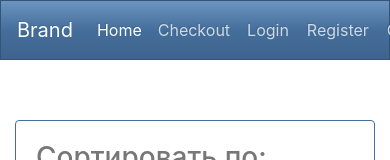
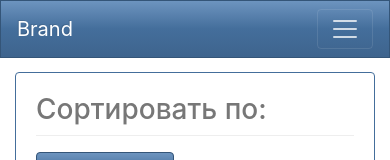
Before and after one commit to AlexandrKhmil/app-shop-comp, a React (Create React App) app in the folder client/: page / in a window 390 px wide. Shown: the top 160 px of the page. Built offline with nearby package versions, Linux system fonts and the light colour scheme; no server answers.

Commit message:
Header Mobile

```diff
--- a/client/src/containers/Header/index.js
+++ b/client/src/containers/Header/index.js
@@ -52,10 +52,15 @@
 
   return (
     <header className="pt-4 pb-5">
-      <nav className="navbar navbar-expand navbar-dark bg-primary fixed-top">
+      <nav className="navbar navbar-expand-sm navbar-dark bg-primary fixed-top">
         <NavLink className="navbar-brand" to="/">Brand</NavLink>
+
+        <button class="navbar-toggler" type="button" data-toggle="collapse" data-target="#navbar" aria-controls="navbar" aria-expanded="false" aria-label="Toggle navigation">
+          <span class="navbar-toggler-icon"></span>
+        </button>
+
         <div className="collapse navbar-collapse" id="navbar">
-          <ul className="navbar-nav mr-auto">
+          <ul className="navbar-nav mr-auto align-items-center">
             <li className="nav-item">
               <NavLink className="nav-link" exact to="/">Home</NavLink>
             </li>
--- a/client/src/pages/Home/index.js
+++ b/client/src/pages/Home/index.js
@@ -16,7 +16,7 @@
   }) => {
   return (
     <main>
-      <div className="container-fluid mt-5">
+      <div className="container-fluid mt-sm-5">
         <div className="row">
           <div className="col-12 col-lg-3 mb-3">
             <Sidebar />
```
